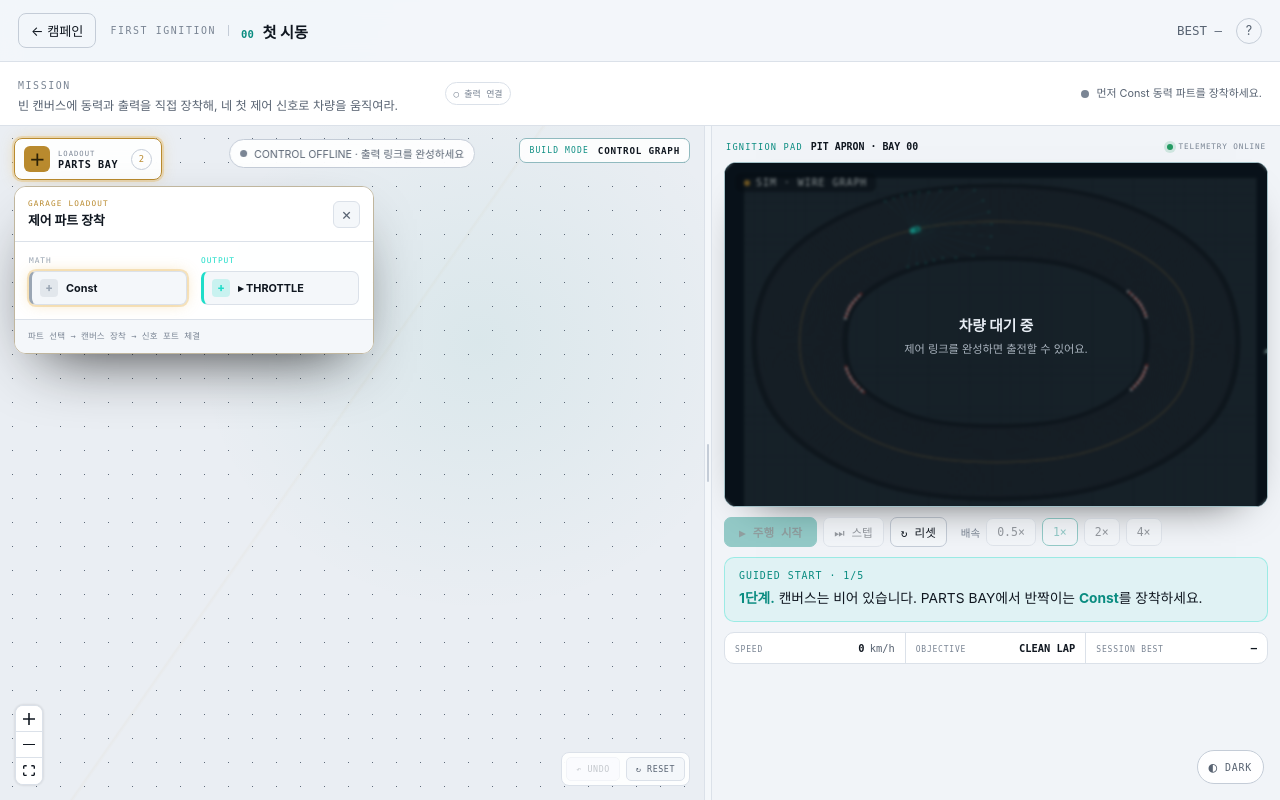
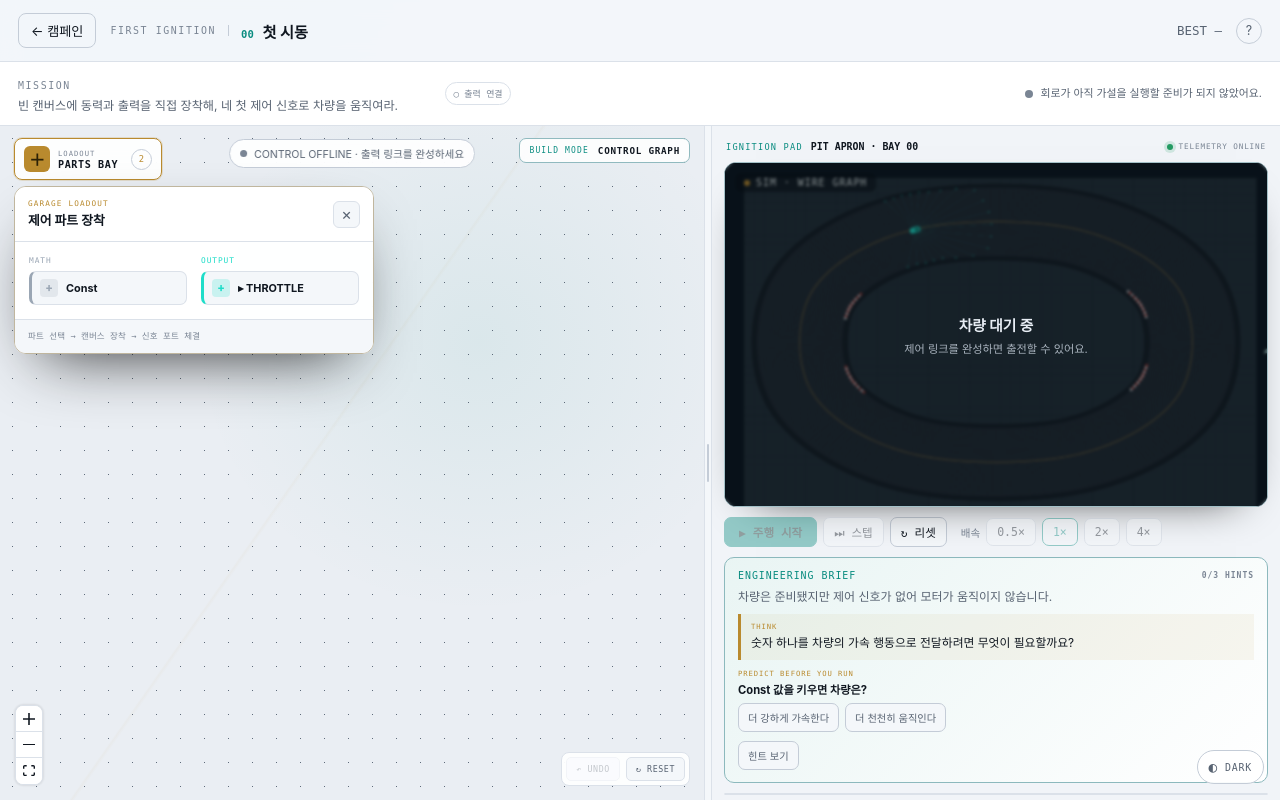
Before and after one commit to heedo7425/apex-arena, a React (Vite) app in the folder apps/web/: page / in a window 1280 px wide. Built offline with nearby package versions, Linux system fonts and the light colour scheme.

Commit message:
feat: replace guided builds with inquiry learning

```diff
--- a/apps/web/src/campaign/LevelScreen.tsx
+++ b/apps/web/src/campaign/LevelScreen.tsx
@@ -8,103 +8,47 @@ import { useGame, useLive, useTut } from '../store'
 import { levelById, LEVELS, L2_THROTTLE_ASSIST } from './levels'
 import { missionVenue } from './worlds'
 
-const COACH: React.ReactNode[] = [
-  <><b>1단계.</b> 캔버스는 비어 있습니다. PARTS BAY에서 반짝이는 <b>Const</b>를 장착하세요.</>,
-  <><b>2단계.</b> 이제 차량의 가속 장치인 <b>THROTTLE</b> 파트를 장착하세요.</>,
-  <><b>3단계.</b> Const의 <b>v</b> 포트를 클릭하고, 이어서 THROTTLE의 <b>x</b> 포트를 클릭하세요.</>,
-  <><b>4단계.</b> 제어 신호가 준비됐습니다. <b>▶ 주행 시작</b>을 눌러 차량을 움직이세요.</>,
-  <><b>점화 성공.</b> 노드를 이으면 계산이 흐르고, 그 계산이 차량의 행동이 됩니다.</>,
-]
-
-type BuildStep = { message:string; palette:string[]; highlight?:string }
-const L1_STEPS: BuildStep[] = [
-  { message:'속도 센서를 장착해 현재 차량 상태를 읽으세요.', palette:['src.speed'], highlight:'src.speed' },
-  { message:'목표 속도를 정할 Const 파트를 장착하세요.', palette:['const'], highlight:'const' },
-  { message:'목표와 현재 속도의 차이를 계산할 Sub 파트를 장착하세요.', palette:['sub'], highlight:'sub' },
-  { message:'Const → Sub.a, Speed → Sub.b 순서로 신호를 연결하세요.', palette:[] },
-  { message:'속도 오차를 제어 신호로 바꿀 PID를 장착하세요.', palette:['ctrl.pid'], highlight:'ctrl.pid' },
-  { message:'Sub의 v 출력을 PID의 err 입력에 연결하세요.', palette:[] },
-  { message:'출력을 안전 범위로 제한할 Clamp를 장착하세요.', palette:['clamp'], highlight:'clamp' },
-  { message:'PID의 u 출력을 Clamp의 x 입력에 연결하세요.', palette:[] },
-  { message:'차량에 명령을 보낼 THROTTLE 출력을 장착하세요.', palette:['sink.throttle'], highlight:'sink.throttle' },
-  { message:'Clamp의 v 출력을 THROTTLE의 x 입력에 연결하세요.', palette:[] },
-  { message:'속도 제어 회로 완성. 직선 시험을 시작해 8 m/s를 2초 동안 유지하세요.', palette:[] },
-]
-
-const L2_STEPS: BuildStep[] = [
-  { message:'차량 위치와 방향을 읽을 Pose 센서를 장착하세요.', palette:['src.pose'], highlight:'src.pose' },
-  { message:'주행할 중심선을 제공하는 Track 센서를 장착하세요.', palette:['src.track'], highlight:'src.track' },
-  { message:'전방 주시 거리 Ld를 정할 Const를 장착하세요.', palette:['const'], highlight:'const' },
-  { message:'트랙 앞쪽 목표점을 찾을 Lookahead point를 장착하세요.', palette:['std.lookahead'], highlight:'std.lookahead' },
-  { message:'Pose.pose를 Lookahead의 pose 입력에 연결하세요.', palette:[] },
-  { message:'Track.track을 Lookahead의 track 입력에 연결하세요.', palette:[] },
-  { message:'Const.v를 Lookahead의 Ld 입력에 연결하세요.', palette:[] },
-  { message:'목표점을 차량 기준으로 바꿀 To car frame을 장착하세요.', palette:['std.tocar'], highlight:'std.tocar' },
-  { message:'Lookahead.pt를 To car frame의 pt 입력에 연결하세요.', palette:[] },
-  { message:'Pose.pose를 To car frame의 pose 입력에 연결하세요.', palette:[] },
-  { message:'좌우 오차를 곡률로 바꿀 Pursuit curvature를 장착하세요.', palette:['std.pursuitCurv'], highlight:'std.pursuitCurv' },
-  { message:'To car frame.e를 Pursuit curvature.e에 연결하세요.', palette:[] },
-  { message:'조향 감도 gain을 정할 두 번째 Const를 장착하세요.', palette:['const'], highlight:'const' },
-  { message:'곡률을 조향 명령으로 바꿀 Steer from curv를 장착하세요.', palette:['std.steerFromCurv'], highlight:'std.steerFromCurv' },
-  { message:'Pursuit curvature.k를 Steer from curv.k에 연결하세요.', palette:[] },
-  { message:'두 번째 Const.v를 Steer from curv.gain에 연결하세요.', palette:[] },
-  { message:'차량 조향 장치인 STEER 출력을 장착하세요.', palette:['sink.steer'], highlight:'sink.steer' },
-  { message:'Steer from curv.steer를 STEER.x에 연결하세요.', palette:[] },
-  { message:'Pure Pursuit 완성. 주행을 시작해 코너를 공략하세요.', palette:[] },
-]
-
-function hasType(graph:Graph, type:string): boolean {
-  return graph.order.some(id => graph.nodes[id].type === type)
+type MissionBrief = {
+  situation:string; question:string; hints:[string,string,string]
+  prediction:{ question:string; options:[string,string]; answer:number; explain:string }
+  takeaway:string
 }
-function wiredFrom(graph:Graph, targetType:string, port:string, sourceType:string, sourcePort:string): boolean {
-  return graph.order.some(id => {
-    const node = graph.nodes[id], ref = node.type === targetType ? node.in?.[port] : undefined
-    return !!(ref && ref[0] === 'n' && ref[2] === sourcePort && graph.nodes[ref[1] as string]?.type === sourceType)
-  })
-}
-function wiredFromIndex(graph:Graph, targetType:string, port:string, sourceType:string, sourcePort:string, sourceIndex=0, targetIndex=0): boolean {
-  const sourceId = graph.order.filter(id => graph.nodes[id].type === sourceType)[sourceIndex]
-  const targetId = graph.order.filter(id => graph.nodes[id].type === targetType)[targetIndex]
-  const ref = targetId ? graph.nodes[targetId].in?.[port] : undefined
-  return !!(sourceId && ref && ref[0] === 'n' && ref[1] === sourceId && ref[2] === sourcePort)
-}
-function l1BuildStep(graph:Graph): { index:number; step:BuildStep } {
-  let index = 0
-  if (hasType(graph,'src.speed')) index = 1
-  if (index === 1 && hasType(graph,'const')) index = 2
-  if (index === 2 && hasType(graph,'sub')) index = 3
-  if (index === 3 && wiredFrom(graph,'sub','a','const','v') && wiredFrom(graph,'sub','b','src.speed','v')) index = 4
-  if (index === 4 && hasType(graph,'ctrl.pid')) index = 5
-  if (index === 5 && wiredFrom(graph,'ctrl.pid','err','sub','v')) index = 6
-  if (index === 6 && hasType(graph,'clamp')) index = 7
-  if (index === 7 && wiredFrom(graph,'clamp','x','ctrl.pid','u')) index = 8
-  if (index === 8 && hasType(graph,'sink.throttle')) index = 9
-  if (index === 9 && wiredFrom(graph,'sink.throttle','x','clamp','v')) index = 10
-  return { index, step:L1_STEPS[index] }
-}
-
-function l2BuildStep(graph:Graph): { index:number; step:BuildStep } {
-  const count = (type:string) => graph.order.filter(id => graph.nodes[id].type === type).length
-  let index = 0
-  if (hasType(graph,'src.pose')) index = 1
-  if (index === 1 && hasType(graph,'src.track')) index = 2
-  if (index === 2 && count('const') >= 1) index = 3
-  if (index === 3 && hasType(graph,'std.lookahead')) index = 4
-  if (index === 4 && wiredFromIndex(graph,'std.lookahead','pose','src.pose','pose')) index = 5
-  if (index === 5 && wiredFromIndex(graph,'std.lookahead','track','src.track','track')) index = 6
-  if (index === 6 && wiredFromIndex(graph,'std.lookahead','Ld','const','v',0)) index = 7
-  if (index === 7 && hasType(graph,'std.tocar')) index = 8
-  if (index === 8 && wiredFromIndex(graph,'std.tocar','pt','std.lookahead','pt')) index = 9
-  if (index === 9 && wiredFromIndex(graph,'std.tocar','pose','src.pose','pose')) index = 10
-  if (index === 10 && hasType(graph,'std.pursuitCurv')) index = 11
-  if (index === 11 && wiredFromIndex(graph,'std.pursuitCurv','e','std.tocar','e')) index = 12
-  if (index === 12 && count('const') >= 2) index = 13
-  if (index === 13 && hasType(graph,'std.steerFromCurv')) index = 14
-  if (index === 14 && wiredFromIndex(graph,'std.steerFromCurv','k','std.pursuitCurv','k')) index = 15
-  if (index === 15 && wiredFromIndex(graph,'std.steerFromCurv','gain','const','v',1)) index = 16
-  if (index === 16 && hasType(graph,'sink.steer')) index = 17
-  if (index === 17 && wiredFromIndex(graph,'sink.steer','x','std.steerFromCurv','steer')) index = 18
-  return { index, step:L2_STEPS[index] }
+const BRIEFS: Record<string,MissionBrief> = {
+  tut:{
+    situation:'차량은 준비됐지만 제어 신호가 없어 모터가 움직이지 않습니다.',
+    question:'숫자 하나를 차량의 가속 행동으로 전달하려면 무엇이 필요할까요?',
+    hints:['값을 만드는 파트와 행동으로 보내는 파트가 필요합니다.','Const는 고정 신호를 만들고 THROTTLE은 가속 명령으로 사용합니다.','Const.v를 THROTTLE.x에 연결한 뒤 실행해 보세요.'],
+    prediction:{question:'Const 값을 키우면 차량은?',options:['더 강하게 가속한다','더 천천히 움직인다'],answer:0,explain:'Const 값이 가속 명령으로 직접 전달되므로 값이 클수록 가속력이 커집니다.'},
+    takeaway:'숫자 → 연결 → 액추에이터의 흐름이 실제 차량 행동을 만들었습니다.',
+  },
+  l1:{
+    situation:'고정 스로틀은 목표 속도를 지나쳐도 스스로 줄일 수 없습니다.',
+    question:'목표 속도와 현재 속도의 차이를 계속 확인하려면 어떤 흐름이 필요할까요?',
+    hints:['닫힌 고리 제어는 목표값과 측정값을 비교해 오차를 줄입니다.','Speed, Const, Sub, PID, Clamp, THROTTLE이 측정부터 행동까지 담당합니다.','Const−Speed → PID → Clamp → THROTTLE로 연결하고 Const를 8 m/s로 설정하세요.'],
+    prediction:{question:'현재 속도가 목표보다 높으면 오차의 부호는?',options:['음수','양수'],answer:0,explain:'목표−현재는 음수가 되어 PID가 스로틀을 줄이거나 제동합니다.'},
+    takeaway:'피드백은 현재 상태를 다시 읽어 오차를 줄이므로 목표 속도를 유지합니다.',
+  },
+  l2:{
+    situation:'스로틀은 준비됐지만 차량은 코너가 어디인지 몰라 직진합니다.',
+    question:'차의 자세와 트랙의 미래 지점을 어떻게 조향 명령으로 바꿀까요?',
+    hints:['Pose와 Track에서 앞쪽 목표점을 고른 뒤 차량 기준 좌우 오차를 계산합니다.','Pose, Track, Lookahead, To car frame, Pursuit curvature, Steer from curv, STEER가 필요합니다.','Ld≈6, gain≈1로 두고 Lookahead → To car frame → 곡률 → 조향 순서로 연결하세요.'],
+    prediction:{question:'Lookahead가 너무 짧으면 조향은?',options:['민감하고 흔들리기 쉽다','더 느리고 부드럽다'],answer:0,explain:'가까운 점의 작은 변화에도 목표 방향이 크게 바뀝니다.'},
+    takeaway:'Pose와 Track을 차량 좌표계로 바꿔야 경로가 실제 조향으로 이어집니다.',
+  },
+  l3:{
+    situation:'직선과 헤어핀을 같은 속도로 달리면 타이어의 횡그립 한계를 넘습니다.',
+    question:'코너의 급함을 속도 제어기의 목표에 어떻게 반영할까요?',
+    hints:['곡률이 클수록 회전 반경이 작아 안전 속도는 낮아져야 합니다.','Curvature ahead가 곡률을 읽고 Grip speed가 안전 목표 속도를 만듭니다.','Pose와 Track → Curvature ahead.k → Grip speed.v → verr.a로 연결하세요.'],
+    prediction:{question:'전방 곡률이 커지면 Grip speed 출력은?',options:['낮아진다','높아진다'],answer:0,explain:'급한 코너일수록 속도를 낮춰 횡그립 한계를 지킵니다.'},
+    takeaway:'속도 계획기는 곡률을 미리 읽어 PID 목표를 바꾸므로 코너 전에 감속합니다.',
+  },
+  l4:{
+    situation:'Track이 없는 좁은 통로에서는 LiDAR 거리만으로 열린 방향을 찾아야 합니다.',
+    question:'여러 거리 빔 중 어디로 향해야 충돌 가능성이 낮을까요?',
+    hints:['가장 멀리 열린 빔의 인덱스를 찾아 실제 각도로 바꿉니다.','ranges와 argmax로 빔을 고르고 da와 a0로 조향각을 복원합니다.','argmax(ranges)×scan.da + scan.a0 → clamp → STEER로 연결하세요.'],
+    prediction:{question:'argmax가 반환하는 값은?',options:['가장 긴 거리의 위치 번호','가장 가까운 벽의 거리'],answer:0,explain:'argmax는 최댓값이 있는 배열 인덱스를 반환합니다.'},
+    takeaway:'Follow-the-Gap은 지도 대신 센서 공간의 열린 방향을 골라 즉시 조향합니다.',
+  },
 }
 
 function activeNodeTypes(graph: Graph): Set<string> {
@@ -143,7 +87,9 @@ export function LevelScreen({ id }: { id: string }) {
   const [graph, setGraph] = useState<Graph>(level.starter)
   const [hud, setHud] = useState({ speed:0, best:null as number | null, hold:0 })
   const [result, setResult] = useState<{ ok: boolean; msg: string } | null>(null)
-  const [coach, setCoach] = useState(0)
+  const [hintLevel, setHintLevel] = useState(0)
+  const [prediction, setPrediction] = useState<number|null>(null)
+  const [tutMoved, setTutMoved] = useState(false)
   const [pane, setPane] = useState<'graph'|'sim'>('graph')
   const [split, setSplit] = useState(55)
   const [simKey, setSimKey] = useState(0)
@@ -155,11 +101,6 @@ export function LevelScreen({ id }: { id: string }) {
   const isTut = level.id === 'tut'
   const isL1 = level.id === 'l1'
   const isL2 = level.id === 'l2'
-  const isGuidedBuild = isL1 || isL2
-  const l1Build = isL1 ? l1BuildStep(graph) : null
-  const l2Build = isL2 ? l2BuildStep(graph) : null
-  const guidedBuild = l1Build ?? l2Build
-  const guidedSteps = isL1 ? L1_STEPS : L2_STEPS
   const requiredOutputs = useMemo(() => isTut || isL1 ? ['sink.throttle']
     : isL2 ? ['sink.steer'] : undefined, [isTut, isL1, isL2])
   const issues = useMemo(() => validateGraph(graph, NT, {
@@ -168,30 +109,18 @@ export function LevelScreen({ id }: { id: string }) {
   const activeTypes = useMemo(() => activeNodeTypes(graph), [graph])
   const checks = level.requirements.map(req => ({ ...req, ok:activeTypes.has(req.type) }))
   const requirementsMet = checks.every(c => c.ok)
-  const hasConst = graph.order.some(n => graph.nodes[n].type === 'const')
-  const hasThrottle = graph.order.some(n => graph.nodes[n].type === 'sink.throttle')
   const outputReady = isTut || isL1 ? throttleWired(graph) : isL2 ? steerWired(graph) : issues.length === 0
-  const canRun = issues.length === 0 && requirementsMet && (!isGuidedBuild || outputReady) && (!isTut || outputReady)
-  const editorPalette = guidedBuild?.step.palette ?? level.palette
-  const editorHighlight = guidedBuild?.step.highlight ?? (isTut ? (coach === 0 ? 'const' : coach === 1 ? 'sink.throttle' : undefined) : undefined)
+  const canRun = issues.length === 0 && requirementsMet && outputReady
+  const brief = BRIEFS[level.id]
+  const editorPalette = level.palette
   const simGraph = useMemo(() => isL2
     ? makeGraph({ ...L2_THROTTLE_ASSIST.nodes, ...graph.nodes })
     : graph, [graph, isL2])
-  const waitingMessage = isGuidedBuild ? guidedBuild!.step.message
-    : isTut && !hasConst ? '먼저 Const 동력 파트를 장착하세요.'
-    : isTut && !hasThrottle ? 'THROTTLE 출력 파트를 장착하세요.'
-    : isTut && !outputReady ? 'Const의 v와 THROTTLE의 x 포트를 연결하세요.'
-    : issueLabel(issues[0] ?? { code:'unwired-input', message:'필수 노드를 출력 경로에 연결하세요.' })
+  const wiringIssue = issueLabel(issues[0] ?? { code:'unwired-input', message:'필수 노드를 출력 경로에 연결하세요.' })
+  const waitingMessage = hintLevel >= 3 ? wiringIssue : '회로가 아직 가설을 실행할 준비가 되지 않았어요.'
 
   useEffect(() => {
-    if (!isTut) return
-    if (coach === 0 && hasConst) setCoach(1)
-    else if (coach === 1 && hasThrottle) setCoach(2)
-    else if (coach === 2 && throttleWired(graph)) { setCoach(3); setPane('sim') }
-  }, [graph, isTut, coach, hasConst, hasThrottle])
-
-  useEffect(() => {
-    setGraph(level.starter); setCoach(0); setPane('graph'); setResult(null)
+    setGraph(level.starter); setHintLevel(0); setPrediction(null); setTutMoved(false); setPane('graph'); setResult(null)
   }, [id, level.starter])
 
   const finishTut = () => { complete('tut', 60); useGame.getState().goLevel('l1') }
@@ -254,7 +183,7 @@ export function LevelScreen({ id }: { id: string }) {
         onPointerMove={resize} onPointerUp={() => { resizing.current=false }} onPointerCancel={() => { resizing.current=false }}>
         <div className={'lv-pane editor-pane' + (pane !== 'graph' ? ' mobile-hidden' : '')}>
           <Editor key={id} initial={initial} palette={editorPalette} onGraph={handleGraph}
-            highlightPalette={editorHighlight} nodeDefaults={isL1 ? { const:{value:8} } : isL2 ? { const:{value:l2Build!.index === 2 ? 6 : 1} } : undefined} requiredOutputs={requiredOutputs} />
+            nodeDefaults={isL1 ? { const:{value:8} } : isL2 ? { const:{value:1} } : undefined} requiredOutputs={requiredOutputs} />
         </div>
         <button className="split-handle" aria-label="그래프와 시뮬레이션 영역 너비 조절"
           onPointerDown={(e) => { resizing.current=true; e.currentTarget.setPointerCapture(e.pointerId) }}
@@ -267,21 +196,41 @@ export function LevelScreen({ id }: { id: string }) {
             trial={level.objective.type === 'speed' ? level.objective : undefined} onTrial={onSpeedTrial}
             onValues={(vals, info) => {
               setVals(vals); setHud({ speed:info.speed, best:info.best, hold:info.hold })
-              if (isTut && coach === 3 && info.speed > 2) setCoach(4)
+              if (isTut && info.speed > 2) setTutMoved(true)
             }}
             onLap={onLap} />
-          {(isTut || isGuidedBuild) && <div className="coach">
-            <div className="coach-n">{isGuidedBuild ? 'GUIDED BUILD · '+(guidedBuild!.index+1)+'/'+guidedSteps.length : 'GUIDED START · '+(coach+1)+'/'+COACH.length}</div>
-            <p>{isGuidedBuild ? guidedBuild!.step.message : COACH[coach]}</p>
-            {isTut && coach === COACH.length-1 && <button className="coach-go" onClick={finishTut}>레벨 1로 →</button>}
-          </div>}
+          <div className="coach inquiry">
+            <div className="coach-n"><span>ENGINEERING BRIEF</span><b>{hintLevel}/3 HINTS</b></div>
+            <p className="brief-situation">{brief.situation}</p>
+            <div className="brief-question"><small>THINK</small>{brief.question}</div>
+            <div className="prediction">
+              <small>PREDICT BEFORE YOU RUN</small>
+              <b>{brief.prediction.question}</b>
+              <div>{brief.prediction.options.map((option,i)=>
+                <button key={option} className={prediction===i?'picked':''} onClick={()=>setPrediction(i)}>{option}</button>
+              )}</div>
+              {prediction!=null&&<p className={prediction===brief.prediction.answer?'correct':'retry'}>
+                {prediction===brief.prediction.answer?'가설 일치 · ':'다시 생각해 보기 · '}{brief.prediction.explain}
+              </p>}
+            </div>
+            {hintLevel>0&&<div className="hint-stack">
+              {brief.hints.slice(0,hintLevel).map((hint,i)=><p key={hint}><b>HINT {i+1}</b>{hint}</p>)}
+            </div>}
+            <div className="brief-actions">
+              <button className="hint-btn" disabled={hintLevel===3} onClick={()=>setHintLevel(n=>Math.min(3,n+1))}>
+                {hintLevel===3?'모든 힌트 공개됨':hintLevel===0?'힌트 보기':'다음 힌트'}
+              </button>
+              {isTut&&tutMoved&&<button className="coach-go" onClick={finishTut}>원리 확인 · 레벨 1로 →</button>}
+            </div>
+            {isTut&&tutMoved&&<p className="takeaway">WHY IT WORKED · {brief.takeaway}</p>}
+          </div>
           <div className="lv-hud mono">
             <span><small>SPEED</small><b>{Math.round(hud.speed*3.6)}</b> km/h</span>
-            <span><small>OBJECTIVE</small><b>{level.objective.type === 'time' ? 'CLEAN ≤ ' + level.objective.target + 's' : level.objective.type === 'speed' ? Math.round(level.objective.target*3.6) + ' km/h · ' + level.objective.hold + 's' : 'CLEAN LAP'}</b></span>
-            <span><small>{isL1 ? 'TARGET HOLD' : 'SESSION BEST'}</small><b>{isL1 ? Math.min(hud.hold, level.objective.type === 'speed' ? level.objective.hold : 0).toFixed(1) + ' / 2.0s' : hud.best != null ? hud.best.toFixed(2)+'s' : '—'}</b></span>
+            <span><small>OBJECTIVE</small><b>{isTut ? 'CREATE MOTION' : level.objective.type === 'time' ? 'CLEAN ≤ ' + level.objective.target + 's' : level.objective.type === 'speed' ? Math.round(level.objective.target*3.6) + ' km/h · ' + level.objective.hold + 's' : 'CLEAN LAP'}</b></span>
+            <span><small>{isTut ? 'OBSERVATION' : isL1 ? 'TARGET HOLD' : 'SESSION BEST'}</small><b>{isTut ? (tutMoved ? 'MOTION DETECTED' : 'NO MOTION') : isL1 ? Math.min(hud.hold, level.objective.type === 'speed' ? level.objective.hold : 0).toFixed(1) + ' / 2.0s' : hud.best != null ? hud.best.toFixed(2)+'s' : '—'}</b></span>
           </div>
           {result && <div className={'lv-result ' + (result.ok ? 'ok' : 'bad')}>
-            <span><small>{result.ok ? 'MISSION COMPLETE' : 'TRY AGAIN'}</small>{result.msg}</span>
+            <span><small>{result.ok ? 'MISSION COMPLETE' : 'TRY AGAIN'}</small>{result.msg}{result.ok&&<em>{brief.takeaway}</em>}</span>
             {!result.ok && <button onClick={retry}>↻ 다시 시작</button>}
             {result.ok && nextLevel && <button onClick={() => useGame.getState().goLevel(nextLevel.id)}>다음 레벨 →</button>}
             {result.ok && !nextLevel && <button onClick={goMap}>캠페인으로</button>}
--- a/apps/web/src/styles.css
+++ b/apps/web/src/styles.css
@@ -381,3 +381,20 @@ button:focus-visible,.react-flow__handle:focus-visible,input:focus-visible{
 .gnode:focus-visible{outline:2px solid var(--accent);outline-offset:3px}
 @keyframes tip-in{from{opacity:0;transform:translateY(4px)}to{opacity:1;transform:translateY(0)}}
 @media(hover:none){.node-tooltip{display:none}}
+
+/* Inquiry-led mission learning */
+.inquiry{padding:12px 13px;background:linear-gradient(135deg,color-mix(in srgb,var(--signal) 9%,var(--surf)),var(--surf));border-color:color-mix(in srgb,var(--signal) 30%,var(--hairS))}
+.inquiry .coach-n{display:flex;align-items:center;justify-content:space-between;margin-bottom:7px}.inquiry .coach-n b{font-size:.5rem;color:var(--faint)}
+.inquiry .brief-situation{font-size:.75rem;line-height:1.45;color:var(--mut)}
+.brief-question{margin-top:8px;padding:8px 10px;border-left:3px solid var(--gold);background:color-mix(in srgb,var(--gold) 7%,transparent);font-size:.74rem;line-height:1.45;color:var(--ink)}
+.brief-question small,.prediction>small{display:block;margin-bottom:3px;font-family:var(--mono);font-size:.45rem;letter-spacing:.13em;color:var(--gold)}
+.prediction{margin-top:9px}.prediction>b{display:block;font-size:.7rem;font-weight:650}.prediction>div{display:flex;gap:6px;margin-top:6px}
+.prediction button,.hint-btn{border:1px solid var(--hairS);border-radius:7px;background:var(--surf2);color:var(--mut);padding:6px 9px;font-size:.64rem}
+.prediction button:hover,.prediction button.picked{border-color:var(--signal);color:var(--signal)}
+.prediction>p.correct,.prediction>p.retry{margin-top:6px;font-size:.65rem;line-height:1.4}.prediction>p.correct{color:var(--good)}.prediction>p.retry{color:var(--gold)}
+.hint-stack{display:grid;gap:5px;margin-top:9px}.hint-stack p{display:grid;grid-template-columns:50px 1fr;gap:7px;padding:6px 8px;border:1px solid var(--hair);border-radius:7px;background:color-mix(in srgb,var(--bg2) 70%,transparent);font-size:.66rem;line-height:1.4;color:var(--mut)}
+.hint-stack p b{font-family:var(--mono);font-size:.48rem;letter-spacing:.08em;color:var(--signal)}
+.brief-actions{display:flex;align-items:center;gap:7px;margin-top:9px}.brief-actions .coach-go{margin:0;padding:7px 10px;font-size:.68rem}.hint-btn:disabled{opacity:.5}
+.inquiry .takeaway{margin-top:9px;padding-top:8px;border-top:1px solid var(--hair);font-size:.65rem;line-height:1.45;color:var(--good)}
+.lv-result>span em{max-width:560px;color:var(--mut);font-family:var(--sans);font-size:.68rem;line-height:1.4;font-style:normal}
+@media(max-width:620px){.prediction>div{flex-direction:column}.brief-question{font-size:.7rem}.inquiry .brief-situation{font-size:.7rem}}
```
Also changed, not shown: 1 other file (tests, documents, lock files or other folders).
